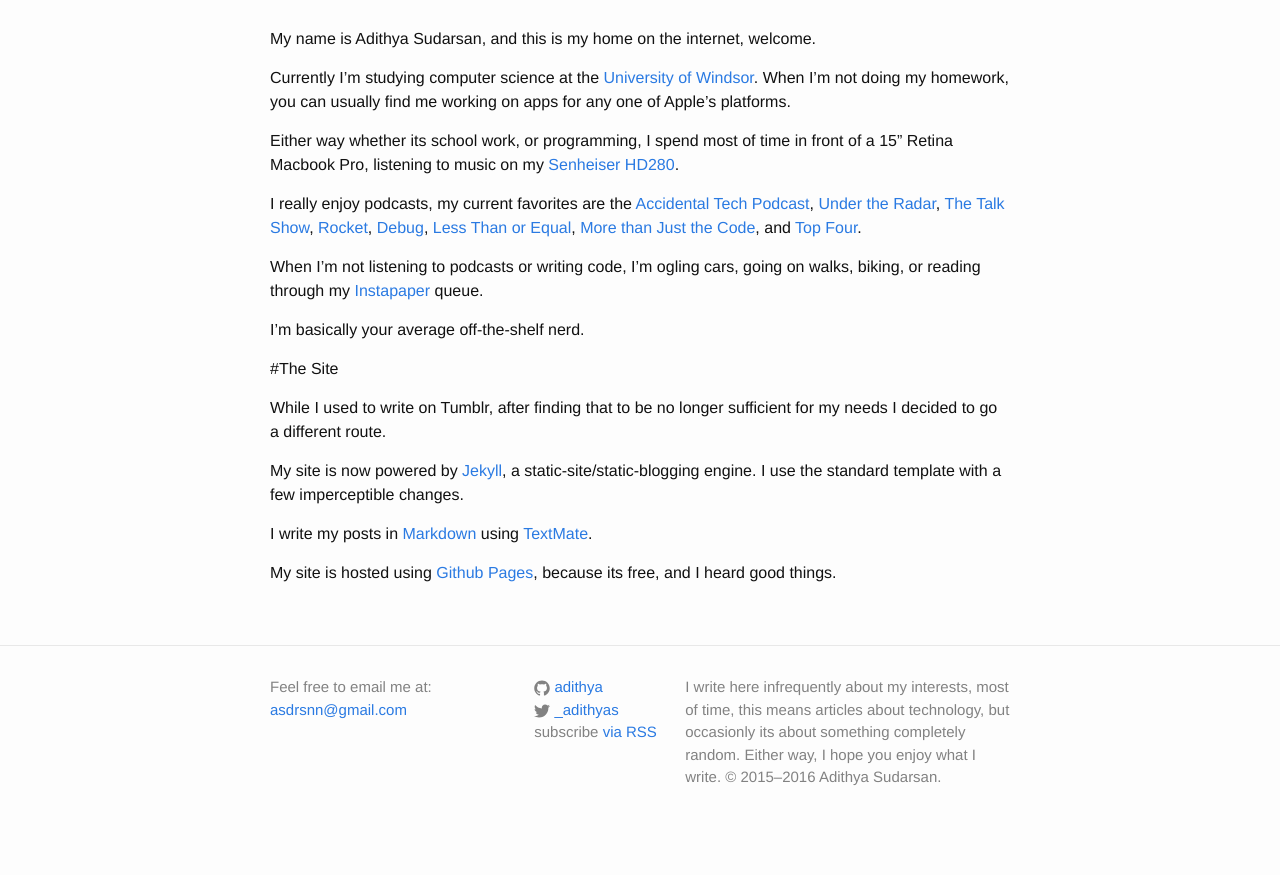
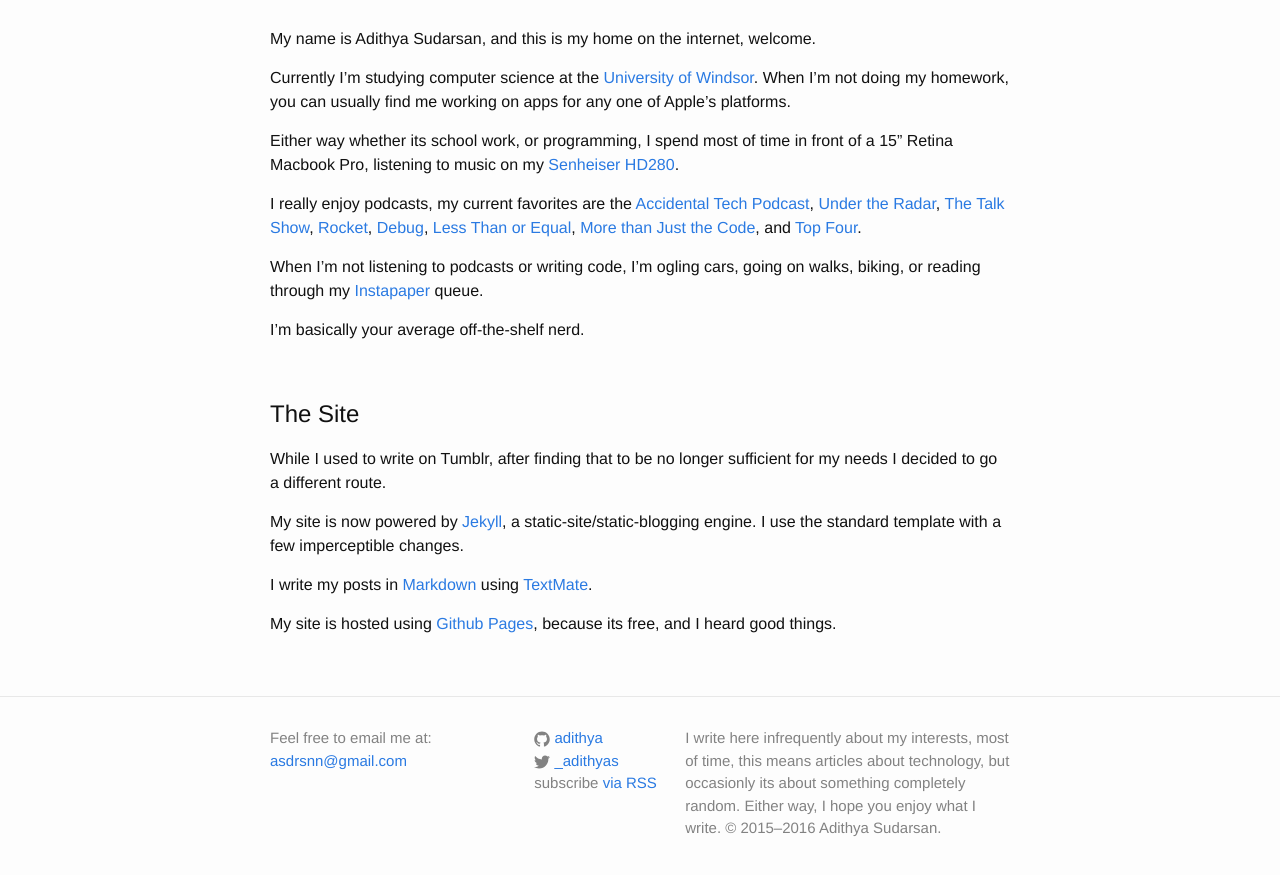
Before and after one commit to adithya/adithya.github.io, a Jekyll site: the page built from about.md, in a window 1280 px wide and 900 px high, scrolled down 684 px. Shown: the top 875 px of the window. Built offline with Jekyll 4.4.1, drawn with Linux system fonts in a browser that asks for light colours; before the commit the page ends 1533 px from its top, so only the background shows below that.

Commit message:
Fixing a slightly broken about page

```diff
--- a/about.md
+++ b/about.md
@@ -20,8 +20,9 @@
 
 I'm basically your average off-the-shelf nerd.
 
+<br>
 
-#The Site
+<h1>The Site</h1>
 
 While I used to write on Tumblr, after finding that to be no longer sufficient for my needs I decided to go a different route.
 
```
